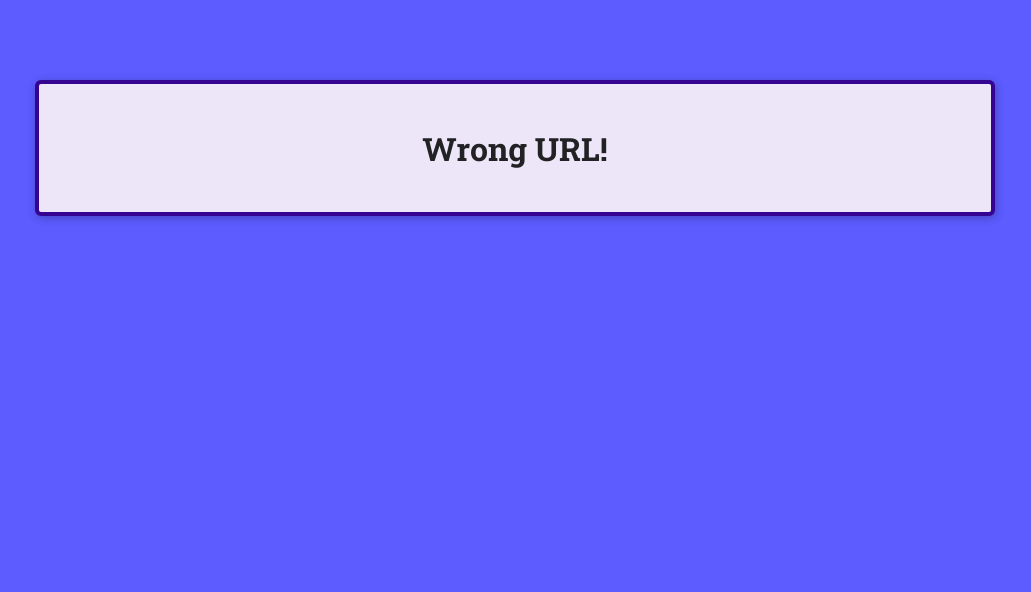
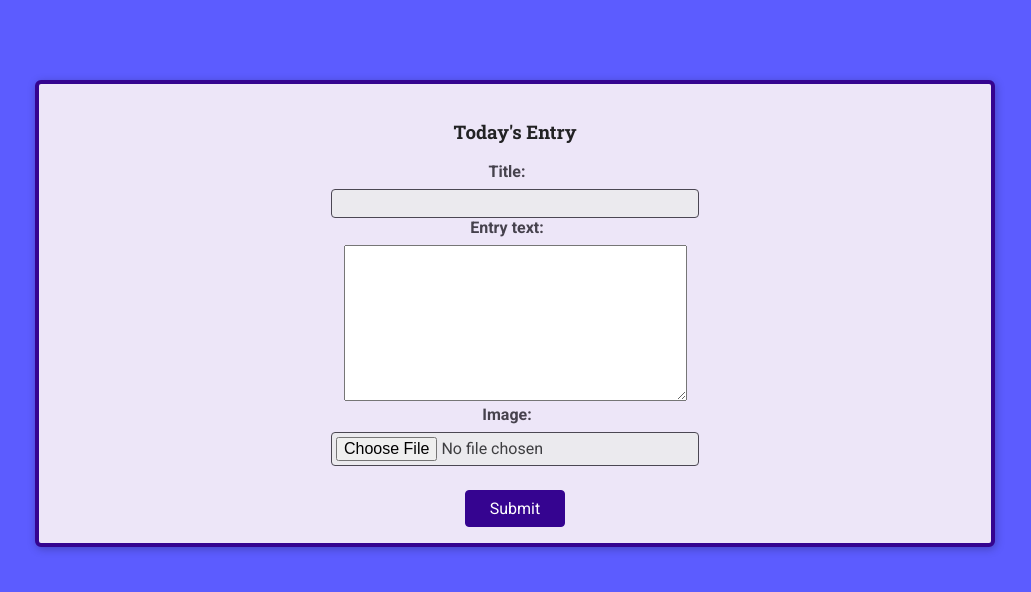
Before and after one commit to crzyp/journal, a Django app: page /entry/new_entry in a window 1280 px wide. Shown: the part 83-675 px from the top of the page, without its empty margins (125-1156 px from the left). Run offline with Django 4.2, Linux system fonts and the light colour scheme; data that the repository does not hold is empty.

Commit message:
implemented entry submission

```diff
--- /dev/null
+++ b/journal/text_entry/forms.py
@@ -0,0 +1,8 @@
+from django import forms
+
+from .models import Entry
+
+class EntryForm(forms.ModelForm):
+	class Meta:
+			model = Entry
+			fields = ['title', 'entry_text', 'image']
--- a/journal/text_entry/models.py
+++ b/journal/text_entry/models.py
@@ -1,4 +1,5 @@
 from django.db import models
+from django.utils.text import slugify
 
 # individual entries to track
 # has a column for text
@@ -11,5 +12,9 @@ class Entry(models.Model):
 	pub_date = models.DateTimeField(auto_now_add=True)
 	slug = models.SlugField(unique=True)
 
+	def save(self, *args, **kwargs):
+		self.slug = slugify(self.title)
+		super(Entry, self).save(*args, **kwargs)
+
 	def __str__(self):
 		return f'{self.title} - {self.slug}'
--- /dev/null
+++ b/journal/text_entry/static/text-entry/styles/form.css
@@ -0,0 +1,39 @@
+form {
+	max-width: 60rem;
+	margin: 5rem auto;
+	border-radius: 6px;
+	background-color: #ede6f8;
+	border: 4px solid #350490;
+	box-shadow: 1px 2px 8px rgba(0, 0, 0, 0.25);
+	position: relative;
+	padding: 1rem;
+	text-align: center;
+  }
+
+
+  ul {
+	list-style: none;
+	margin: 0;
+	padding: 0;
+  }
+
+  label {
+	font-weight: bold;
+	color: #46424d;
+	margin-right: 1rem;
+	display: block;
+	margin-bottom: 0.5rem;
+  }
+
+  input {
+	font: inherit;
+	width: 40%;
+	background-color: #ebeaee;
+	border: 1px solid #4b4753;
+	border-radius: 4px;
+	padding: 0.25rem;
+  }
+
+  #entry-actions {
+	margin-top: 1.5rem;
+  }
--- /dev/null
+++ b/journal/text_entry/templates/text_entry/new_entry.html
@@ -0,0 +1,20 @@
+{% extends 'text_entry\base.html' %}
+
+{% load static %}
+
+{% block title %}Text Entry{% endblock %}
+
+{% block css %}<link rel="stylesheet" href="{% static 'text-entry/styles/form.css' %}">{% endblock %}
+
+{% block body %}
+<form action="{% url 'new-entry' %}" method="POST" enctype="multipart/form-data">
+	{% csrf_token %}
+	<h3>Today's Entry</h3>
+	<ul>
+		{{ form.as_ul }}
+	</ul>
+	<div>
+		<button id="entry-actions">Submit</button>
+	</div>
+</form>
+{% endblock %}
--- a/journal/text_entry/urls.py
+++ b/journal/text_entry/urls.py
@@ -4,5 +4,6 @@ from . import views
 
 urlpatterns = [
 	path('entry/', views.index, name='all-entries'),
-	path('entry/<slug:entry_slug>', views.entry_details, name='entry-detail')
+	path('entry/new_entry', views.new_entry, name='new-entry'),
+	path('entry/<slug:entry_slug>', views.entry_details, name='entry-detail'),
 ]
--- a/journal/text_entry/views.py
+++ b/journal/text_entry/views.py
@@ -1,6 +1,7 @@
-from django.shortcuts import render
+from django.shortcuts import render, redirect
 
 from .models import Entry
+from .forms import EntryForm
 
 # Create your views here.
 def index(request):
@@ -23,3 +24,14 @@ def entry_details(request, entry_slug):
 		return render(request, 'text_entry\entry_details.html', {
 			'entry_found':False
 		})
+
+def new_entry(request):
+	if request.method == 'POST':
+		entry_form = EntryForm(request.POST, request.FILES)
+		entry = entry_form.save()
+		print('hi')
+		return redirect('entry-detail', entry.slug)
+	entry_form = EntryForm()
+	return render(request, 'text_entry/new_entry.html', {
+		'form':entry_form,
+	})
```
Also changed, not shown: journal/text_entry/static/text-entry/styles/entry-details.css (+4 -32 lines), journal/text_entry/templates/text_entry/entry.html (deleted, +0 -31 lines).
